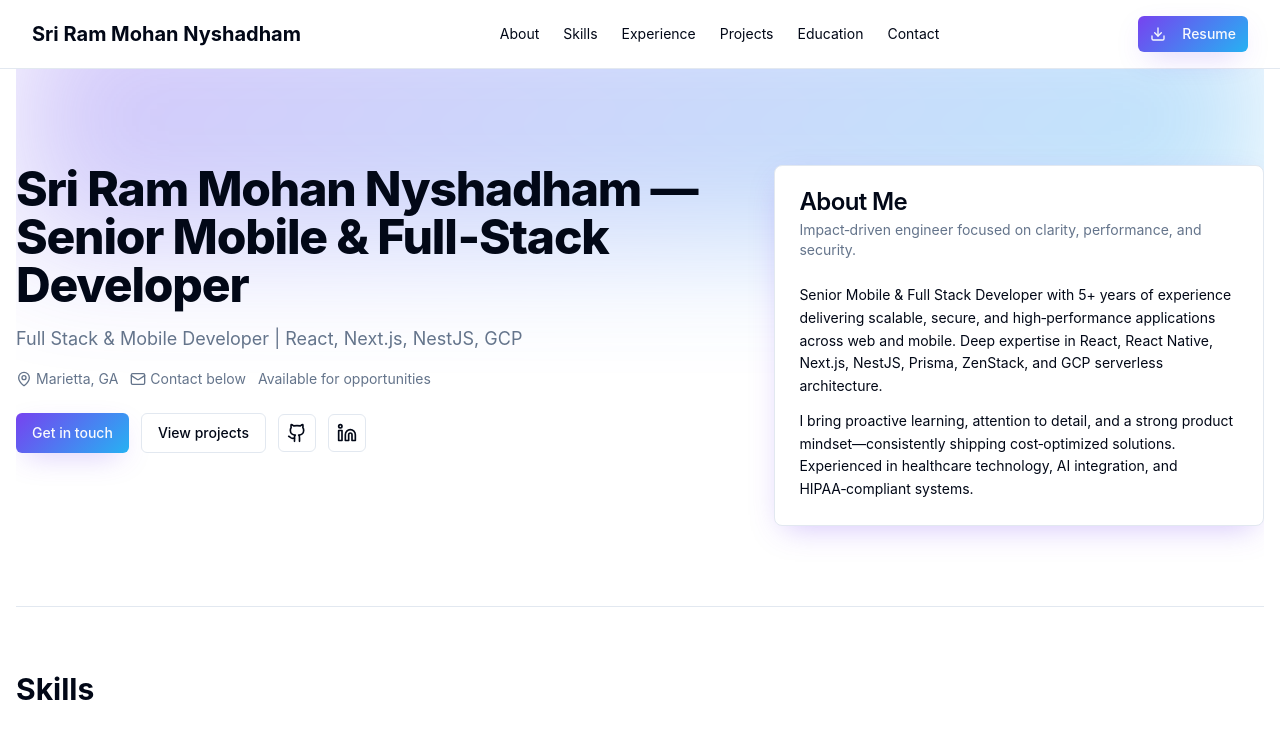
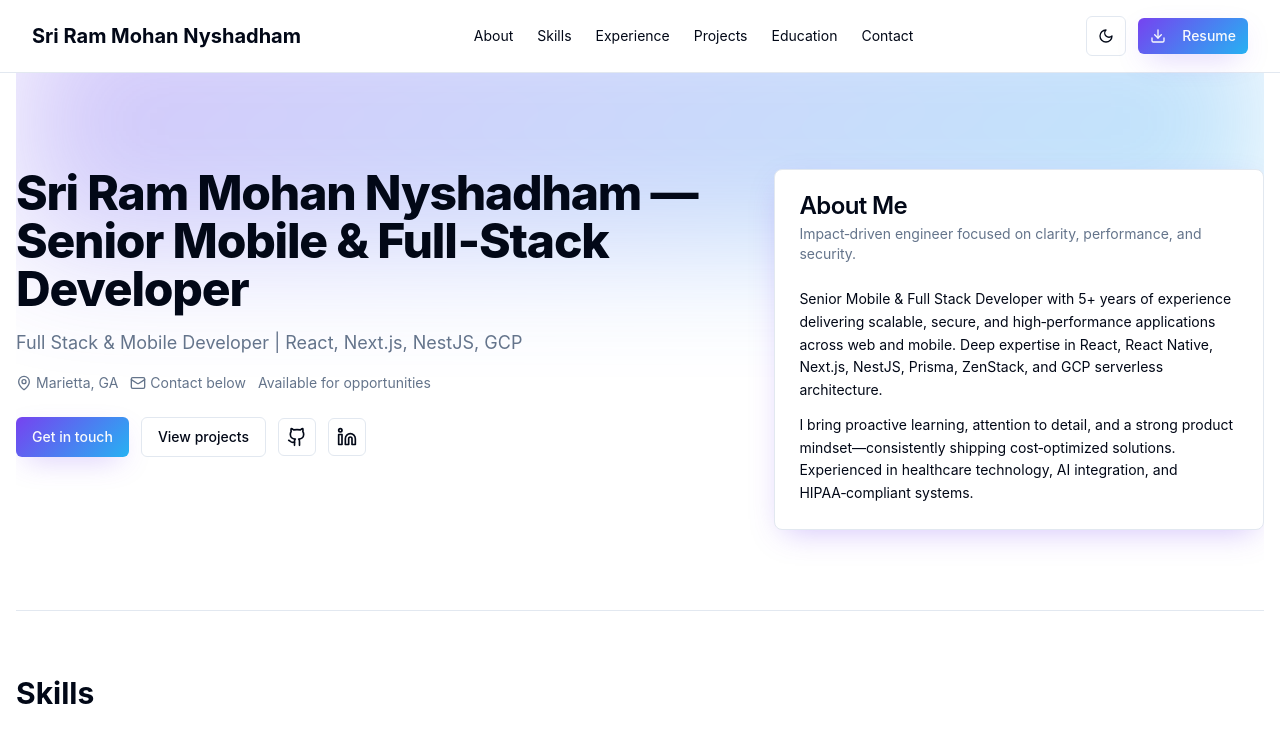
Before and after one commit to Sriram-52/Sriram-52, a Next.js app: page / in a window 1280 px wide. Shown: the top 737 px of the page. Built offline with nearby package versions, Linux system fonts and the light colour scheme.

Commit message:
Add theme toggle functionality and update layout styles

```diff
--- a/src/app/layout.tsx
+++ b/src/app/layout.tsx
@@ -16,8 +16,8 @@ export default function RootLayout({
 	children: React.ReactNode;
 }) {
 	return (
-		<html lang="en">
-			<body>
+		<html lang="en" suppressHydrationWarning>
+			<body className="bg-background text-foreground">
 				<Providers>
 					<Toaster />
 					<Sonner />
--- a/src/app/page.tsx
+++ b/src/app/page.tsx
@@ -10,6 +10,7 @@ import {
 	ExternalLink,
 } from "lucide-react";
 import { Button } from "@/components/ui/button";
+import { ThemeToggle } from "@/components/ui/theme-toggle";
 import {
 	Card,
 	CardContent,
@@ -115,6 +116,7 @@ export default function Page() {
 						</a>
 					</nav>
 					<div className="flex items-center gap-2">
+						<ThemeToggle />
 						<Button asChild variant="hero" size="sm" className="hover-scale">
 							<a href="/resume.pdf" download>
 								<Download className="mr-2" /> Resume
--- a/src/components/providers.tsx
+++ b/src/components/providers.tsx
@@ -1,7 +1,17 @@
 "use client";
 
 import { TooltipProvider } from "@/components/ui/tooltip";
+import { ThemeProvider } from "next-themes";
 
 export function Providers({ children }: { children: React.ReactNode }) {
-	return <TooltipProvider>{children}</TooltipProvider>;
+	return (
+		<ThemeProvider
+			attribute="class"
+			defaultTheme="system"
+			enableSystem
+			disableTransitionOnChange
+		>
+			<TooltipProvider>{children}</TooltipProvider>
+		</ThemeProvider>
+	);
 }
--- /dev/null
+++ b/src/components/ui/theme-toggle.tsx
@@ -0,0 +1,28 @@
+"use client";
+
+import { Moon, Sun } from "lucide-react";
+import { useTheme } from "next-themes";
+import { Button } from "@/components/ui/button";
+import { useEffect, useState } from "react";
+
+export function ThemeToggle() {
+	const { theme, setTheme, resolvedTheme } = useTheme();
+	const [mounted, setMounted] = useState(false);
+	useEffect(() => setMounted(true), []);
+
+	if (!mounted) return null;
+
+	const isDark = (theme ?? resolvedTheme) === "dark";
+
+	return (
+		<Button
+			variant="outline"
+			size="icon"
+			aria-label="Toggle theme"
+			onClick={() => setTheme(isDark ? "light" : "dark")}
+			className="mr-1"
+		>
+			{isDark ? <Sun className="h-4 w-4" /> : <Moon className="h-4 w-4" />}
+		</Button>
+	);
+}
```
